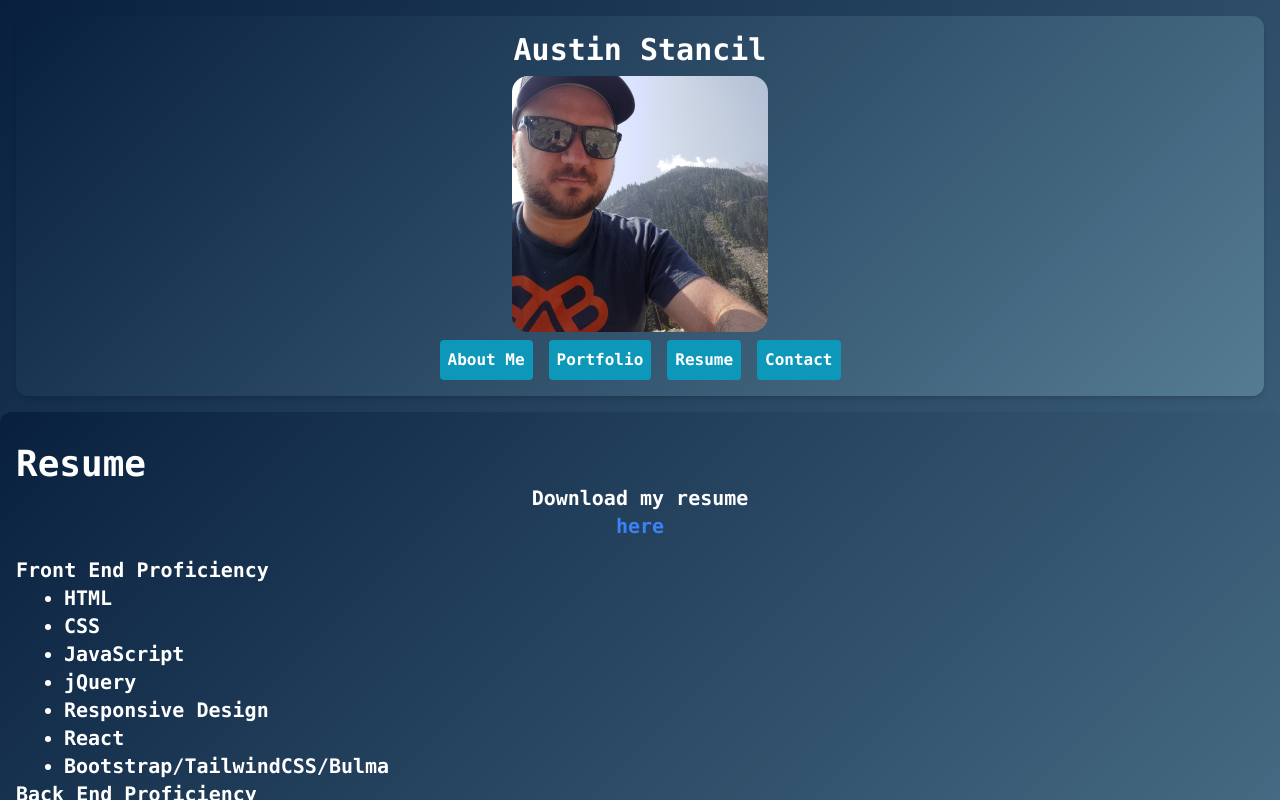
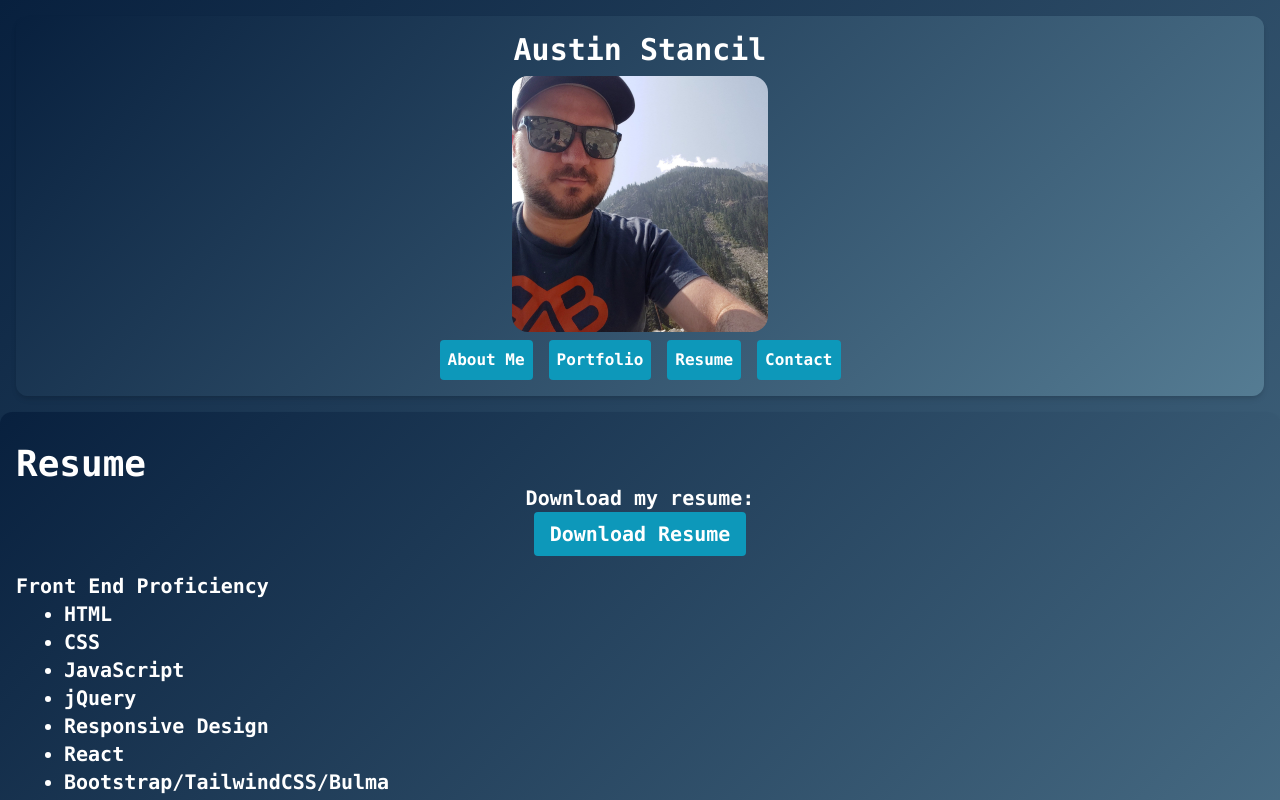
Before and after one commit to AustinS86/REACT-Portfolio, a React (Create React App) app: page / in a window 1280 px wide. Both pictures are taken after a click on the button "Resume". Shown: the top 800 px of the page. Built offline with nearby package versions, Linux system fonts and the light colour scheme.

Commit message:
updated the download link and added my resume link

```diff
--- a/src/components/Resume.js
+++ b/src/components/Resume.js
@@ -7,14 +7,15 @@ const Resume = () => {
       <Container>
         <h1 className="text-4xl mt-4 font-bold text-white">Resume</h1>
         <section className="flex flex-col items-center font-bold text-white text-xl">
-          Download my resume
+          <h2>Download my resume:</h2>
           <a
-            href="https://www.linkedin.com/in/austins86/"
+            href="https://1drv.ms/w/s!AhwGtqkRgroEm1F4eWatnQFsdH36?e=MVjyRs"
             target="_blank"
             rel="noopener noreferrer"
-            className="text-blue-500 mb-4"
+            download
+            className=" mb-4 py-2 px-4 rounded bg-coolors-3 text-white font-bold"
           >
-            here
+            Download Resume
           </a>
           <section className="w-full">
             <h2>Front End Proficiency</h2>
```
